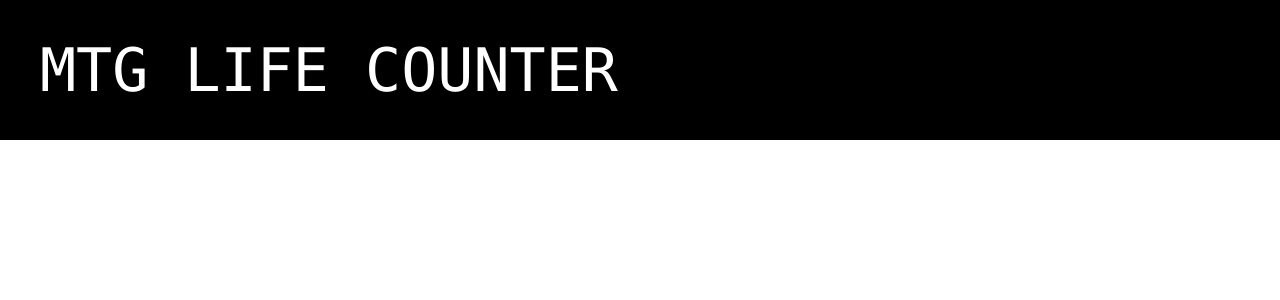
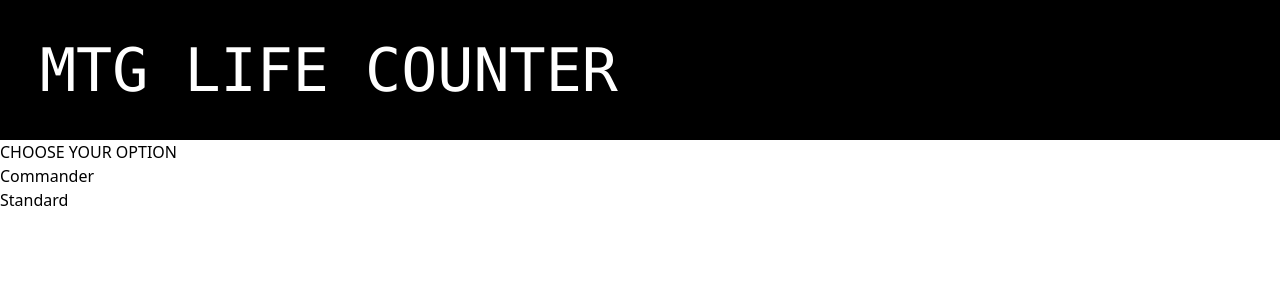
Before and after one commit to mdubelbeis/mtg-life-counter, a React (Vite) app: page / in a window 1280 px wide. Shown: the top 300 px of the page. Built offline with nearby package versions, Linux system fonts and the light colour scheme.

Commit message:
added nav

```diff
--- a/src/components/Header.tsx
+++ b/src/components/Header.tsx
@@ -1,12 +1,12 @@
-import HeaderShell from "./ui/HeaderShell";
+import { Link } from "react-router-dom";
 
 const Header: React.FC = () => {
   return (
     <>
-      <HeaderShell className="hidden lg:block lg:p-10 lg:bg-black lg:text-white lg:font-mono lg:text-6xl">
-        MTG LIFE COUNTER
-      </HeaderShell>
-      <HeaderShell className="lg:hidden">Hamburger Menu</HeaderShell>
+      <header className="hidden lg:block lg:p-10 lg:bg-black lg:text-white lg:font-mono lg:text-6xl">
+        <Link to="/">MTG LIFE COUNTER</Link>
+      </header>
+      <header className="lg:hidden">Hamburger Menu</header>
     </>
   );
 };
--- a/src/components/ui/HeaderShell.tsx
+++ /dev/null
@@ -1,10 +0,0 @@
-interface HeaderShellProps {
-  className: string;
-  children?: React.ReactNode;
-}
-
-const HeaderShell: React.FC<HeaderShellProps> = ({ className, children }) => {
-  return <header className={className}>{children}</header>;
-};
-
-export default HeaderShell;
--- a/src/components/ui/PlaymatHeader.tsx
+++ b/src/components/ui/PlaymatHeader.tsx
@@ -1,10 +1,8 @@
-import HeaderShell from "./HeaderShell";
-
 const PlaymatHeader: React.FC = () => {
   // TODO: CANI? Get commander name, query the API, get an img and set game-board background???
 
   return (
-    <HeaderShell>
+    <header>
       <div>
         <form onSubmit={() => {}}>
           <label>
@@ -16,7 +14,7 @@
           </label>
         </form>
       </div>
-    </HeaderShell>
+    </header>
   );
 };
 
--- a/src/main.tsx
+++ b/src/main.tsx
@@ -22,6 +22,11 @@
     element: <App />,
     errorElement: <ErrorPage />,
     children: [
+      {
+        path: "/",
+        element: <HomePage />,
+        errorElement: <ErrorPage />,
+      },
       {
         path: "standard",
         element: <Standard />,
--- a/src/pages/HomePage.tsx
+++ b/src/pages/HomePage.tsx
@@ -1,4 +1,4 @@
-import Header from "../components/Header";
+import { Link } from "react-router-dom";
 
 const HomePage: React.FC = () => {
   // * SELECTION FOR EITHER COMMANDER OR STANDARD
@@ -6,8 +6,12 @@
     <div>
       CHOOSE YOUR OPTION{" "}
       <ul>
-        <li>Commander</li>
-        <li>Standard</li>
+        <Link to="/commander">
+          <li>Commander</li>
+        </Link>
+        <Link to="/standard">
+          <li>Standard</li>
+        </Link>
       </ul>
     </div>
   );
--- a/src/pages/commander/Commander.tsx
+++ b/src/pages/commander/Commander.tsx
@@ -1,7 +1,11 @@
 import Header from "../../components/Header";
 
 const Commander: React.FC = () => {
-  return <>{/* MENU FOR VS OPTION */}</>;
+  return (
+    <>
+      <div>COMMANDER</div>
+    </>
+  );
 };
 
 export default Commander;
```
